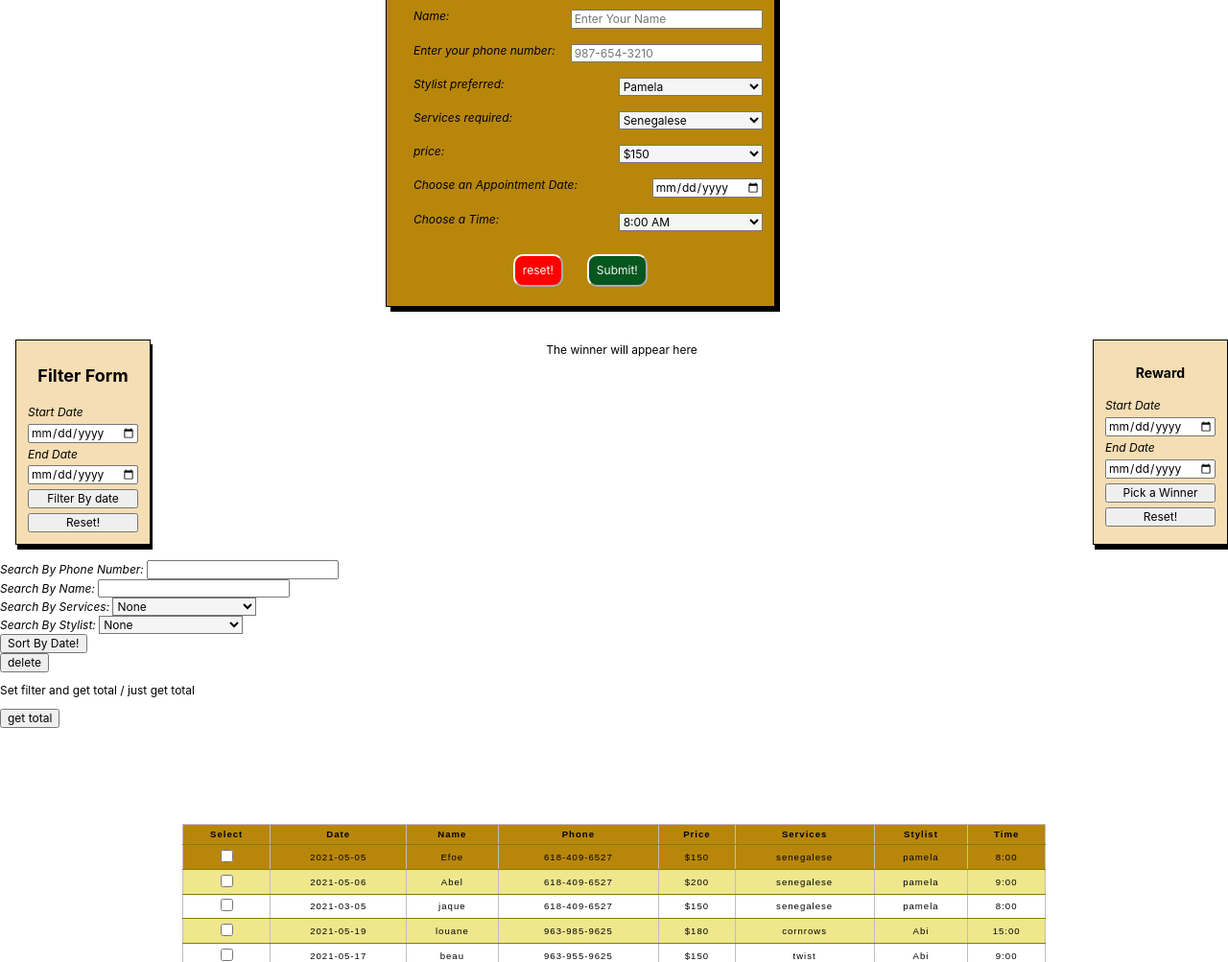
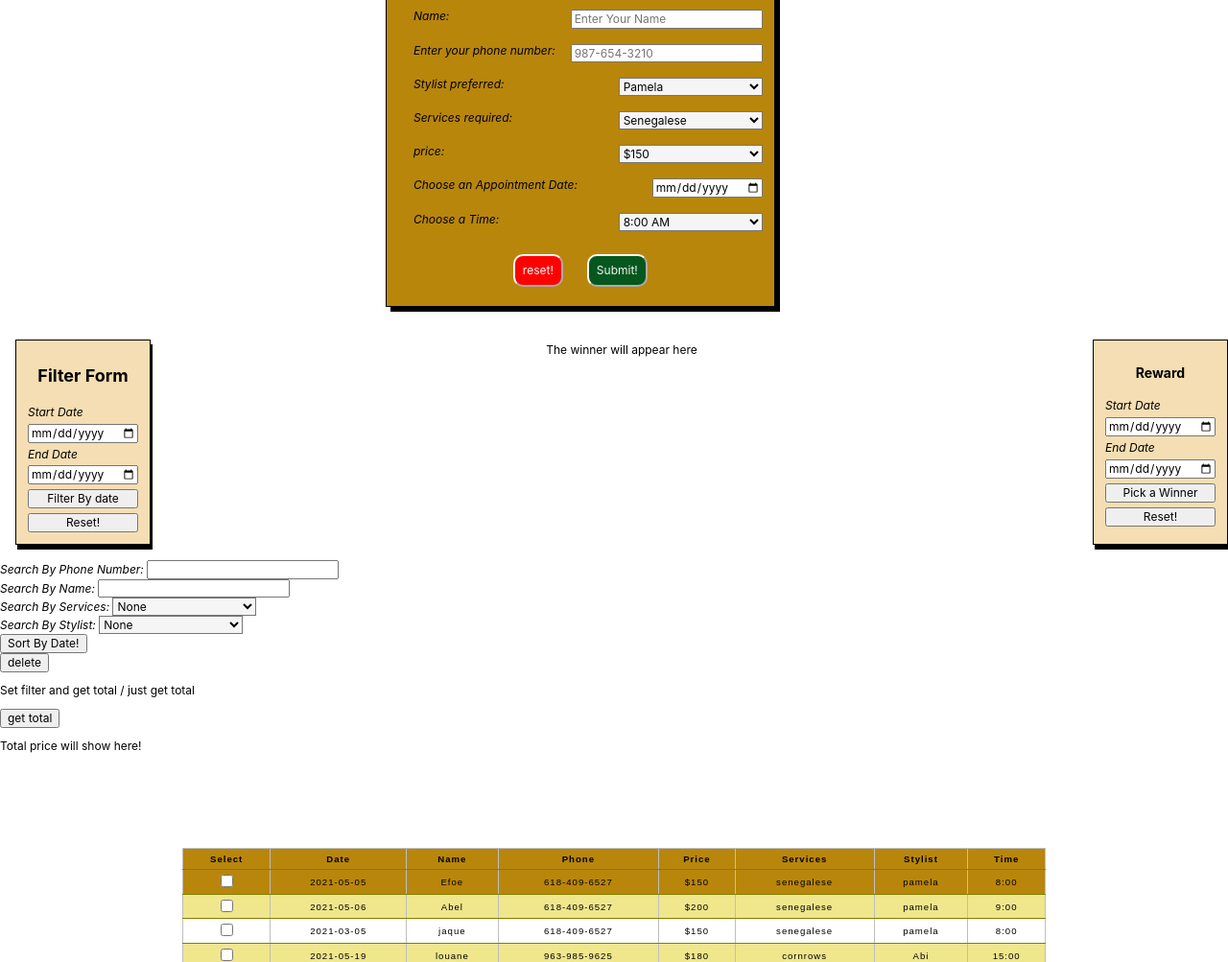
Before and after one commit to efoejean/Project1, a website with bundled scripts: page index.html in a window 1280 px wide. Shown: the part 97-1100 px from the top of the page at 96% size. Built offline with nearby package versions, Linux system fonts and the light colour scheme.

Commit message:
Add a p tag  with a message to show the total price.

```diff
--- a/index.html
+++ b/index.html
@@ -146,6 +146,7 @@
     <div>
       <p id="totalP">Set filter and get total / just get total</p>
       <button id="total">get total</button>
+      <p id="totalResult">Total price will show here!</p>
     </div>
     <table id="appointment">
       <thead>
```
